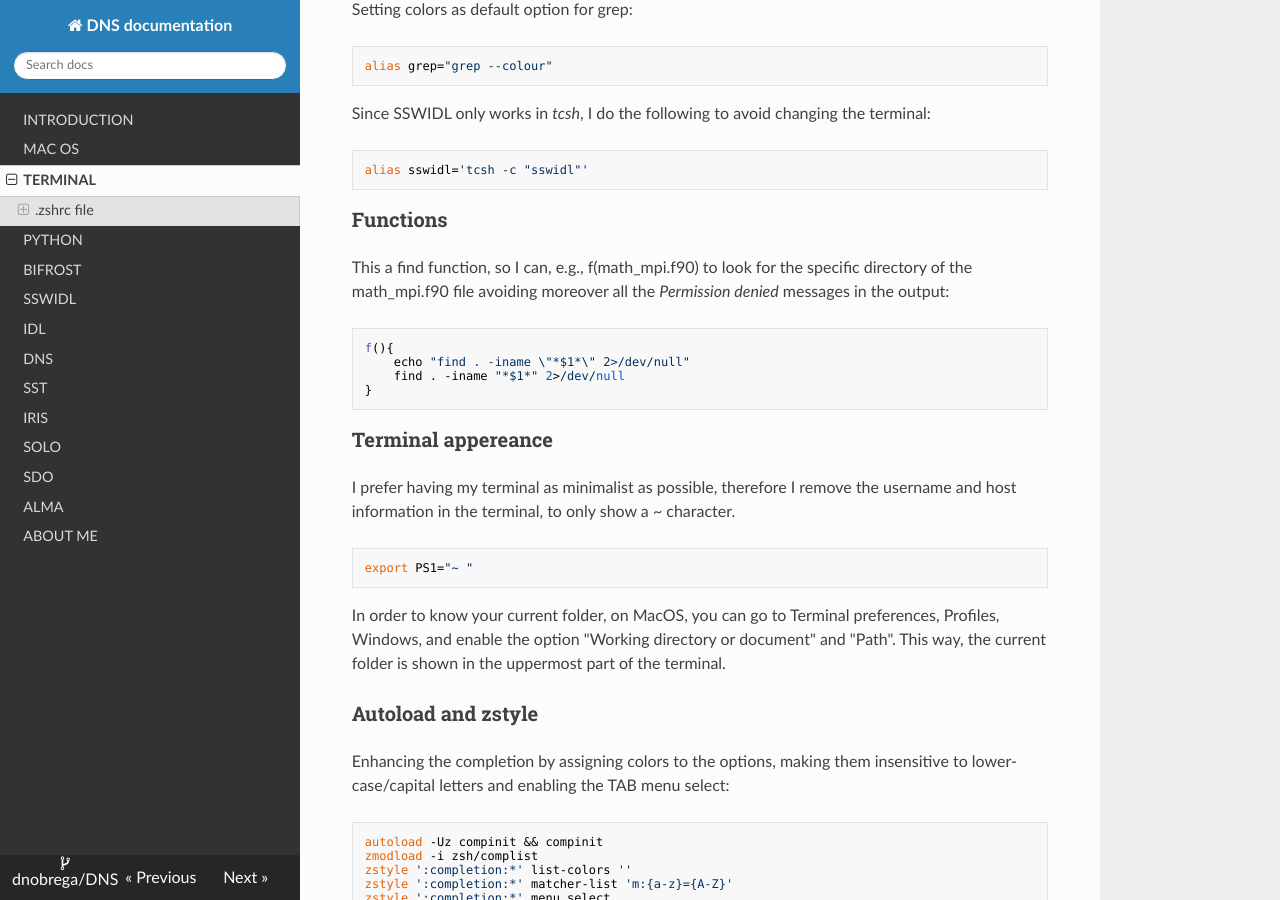
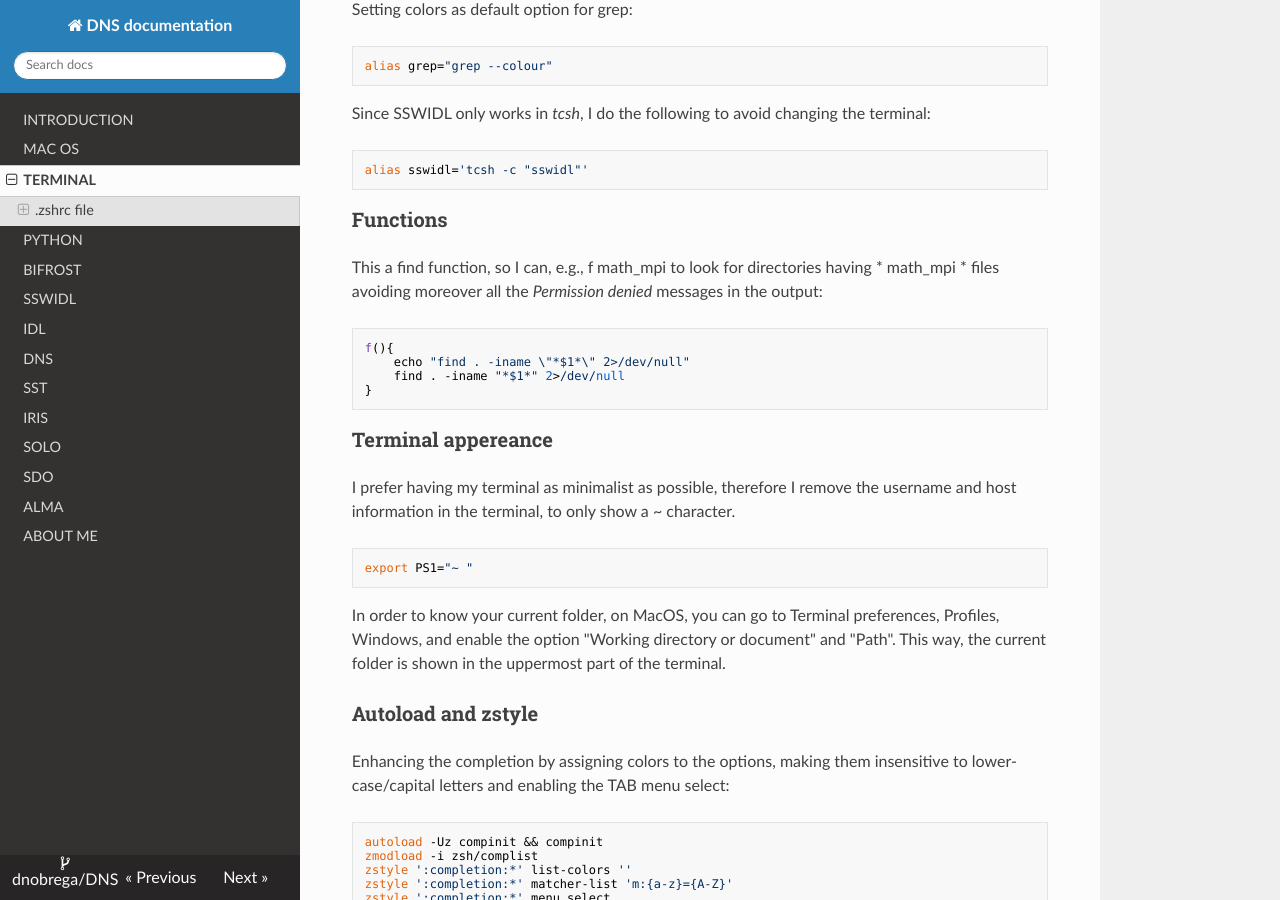
Before and after one commit to dnobrega/DNS, an MkDocs documentation site: the page built from docs/terminal.md, in a window 1280 px wide and 900 px high, scrolled down 654 px. Built offline with MkDocs 1.6.1, drawn with Linux system fonts in a browser that asks for light colours; nearby versions of some CDN libraries.

Commit message:
Update terminal.md with find function

````diff
--- a/docs/terminal.md
+++ b/docs/terminal.md
@@ -30,7 +30,7 @@ alias sswidl='tcsh -c "sswidl"'
 ```
 
 ### Functions
-This a find function, so I can, e.g., f(math_mpi.f90) to look for the specific directory of the math_mpi.f90 file avoiding moreover all the _Permission denied_ messages in the output:
+This a find function, so I can, e.g., f math_mpi to look for directories having * math_mpi * files avoiding moreover all the _Permission denied_ messages in the output:
 ``` bash
 f(){
     echo "find . -iname \"*$1*\" 2>/dev/null"
````
